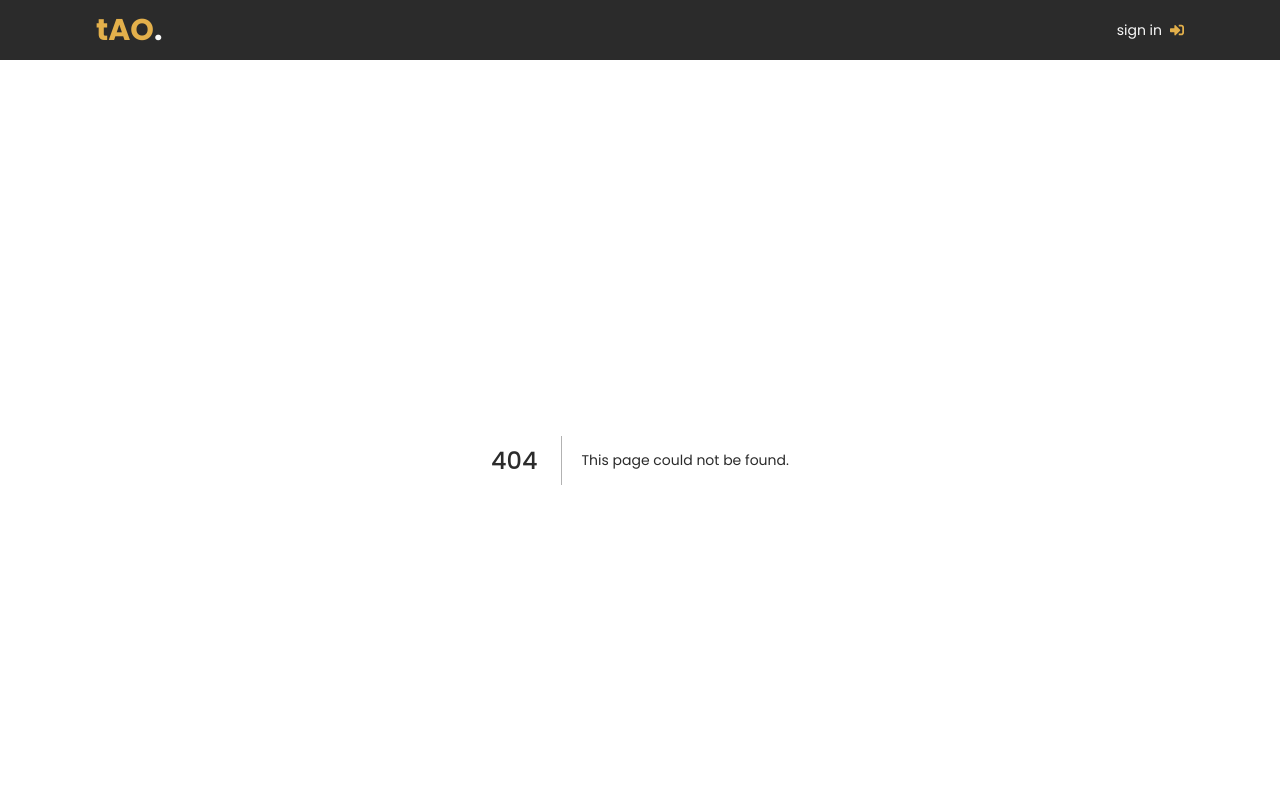
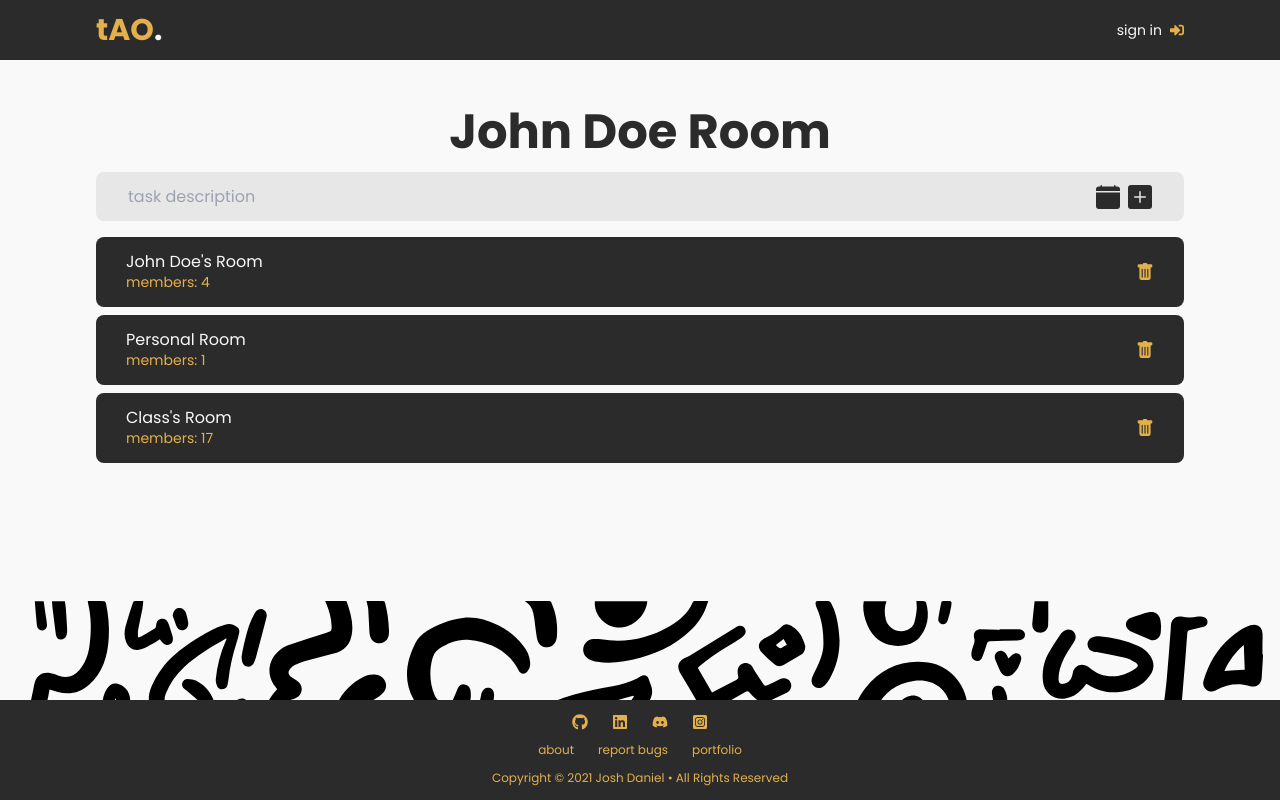
Before and after one commit to joshxfi/track-as-one, a Next.js app: page /rooms/1 in a window 1280 px wide. Before the commit this address had no page. Shown: the top 800 px of the page. Built offline with nearby package versions, Linux system fonts and the light colour scheme.

Commit message:
Add Room section & route

```diff
--- /dev/null
+++ b/pages/invites.tsx
@@ -0,0 +1,27 @@
+import React from 'react';
+import { Header } from '../components/Header';
+import { BiDoorOpen } from 'react-icons/bi';
+
+const roomName = ['John Doe Room', 'Some random kid room', 'a nobody room'];
+
+const Invites: React.FC = () => {
+  return (
+    <section className='wrap'>
+      <Header title='Invitation' />
+      <div className='w-full mb-4'>
+        {roomName.map(room => (
+          <div className='flex justify-between items-center px-[30px] h-[70px] rounded-[36px] mb-2 bg-primary text-secondary'>
+            <div className='leading-5'>
+              <p className='text-f9'>{room}</p>
+              <p className='text-sm'>Accept Invitation</p>
+            </div>
+
+            <BiDoorOpen className='icon' />
+          </div>
+        ))}
+      </div>
+    </section>
+  );
+};
+
+export default Invites;
--- a/pages/rooms.tsx
+++ b/pages/roomlist.tsx
@@ -24,7 +24,7 @@ const Rooms = () => {
           <div className='flex justify-between items-center px-[30px] h-[70px] rounded-lg mb-2 bg-primary text-secondary'>
             <div className='leading-5'>
               <p className='text-f9'>{room.roomName}</p>
-              <p>members: {room.members}</p>
+              <p className='text-sm'>members: {room.members}</p>
             </div>
 
             <BiDoorOpen className='icon' />
--- /dev/null
+++ b/pages/rooms/[id].tsx
@@ -0,0 +1,50 @@
+import React from 'react';
+import { Header } from '../../components/Header';
+import { BsPlusSquareFill, BsCalendarFill, BsTrashFill } from 'react-icons/bs';
+
+interface TaskSchema {
+  description: string;
+  due: number;
+}
+
+const roomList: TaskSchema[] = [
+  { description: "John Doe's Room", due: 4 },
+  { description: 'Personal Room', due: 1 },
+  { description: "Class's Room", due: 17 },
+];
+
+const Room = () => {
+  return (
+    <section className='wrap'>
+      <Header title='John Doe Room' desc='' />
+      <form className='w-full'>
+        <div className='flex justify-between items-center px-[30px] rounded-lg bg-inputbg text-primary placeholder-inputfg focus-within:border-primary border-2'>
+          <input
+            type='text'
+            placeholder='task description'
+            className='bg-inputbg h-[45px] outline-none w-full pr-4'
+          />
+          <div className='text-primary text-2xl flex'>
+            <BsCalendarFill className='mr-2' />
+            <BsPlusSquareFill />
+          </div>
+        </div>
+      </form>
+
+      <div className='w-full my-4'>
+        {roomList.map(room => (
+          <div className='flex justify-between items-center px-[30px] h-[70px] rounded-lg mb-2 bg-primary text-secondary'>
+            <div className='leading-5'>
+              <p className='text-f9'>{room.description}</p>
+              <p className='text-sm'>members: {room.due}</p>
+            </div>
+
+            <BsTrashFill className='icon' />
+          </div>
+        ))}
+      </div>
+    </section>
+  );
+};
+
+export default Room;
```
